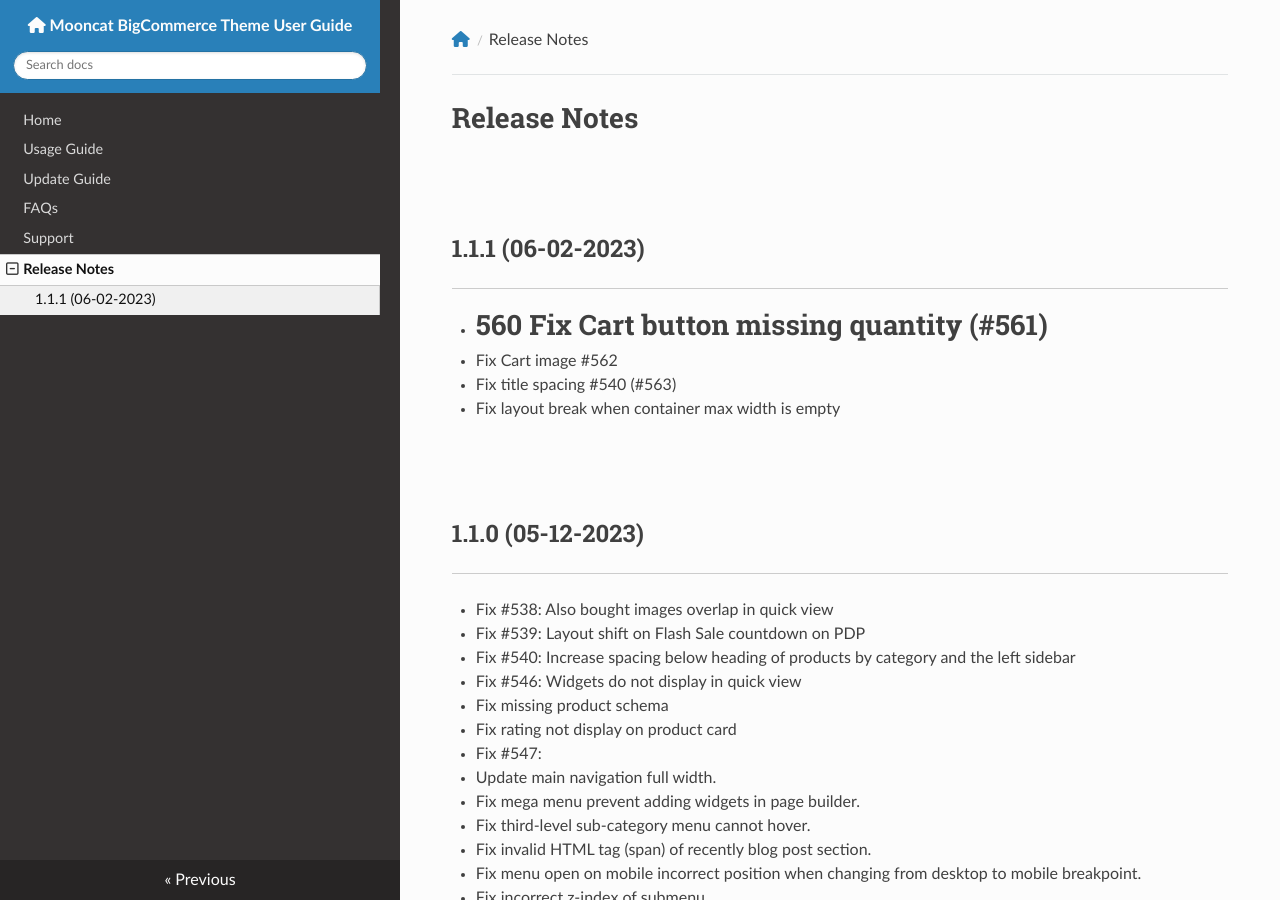
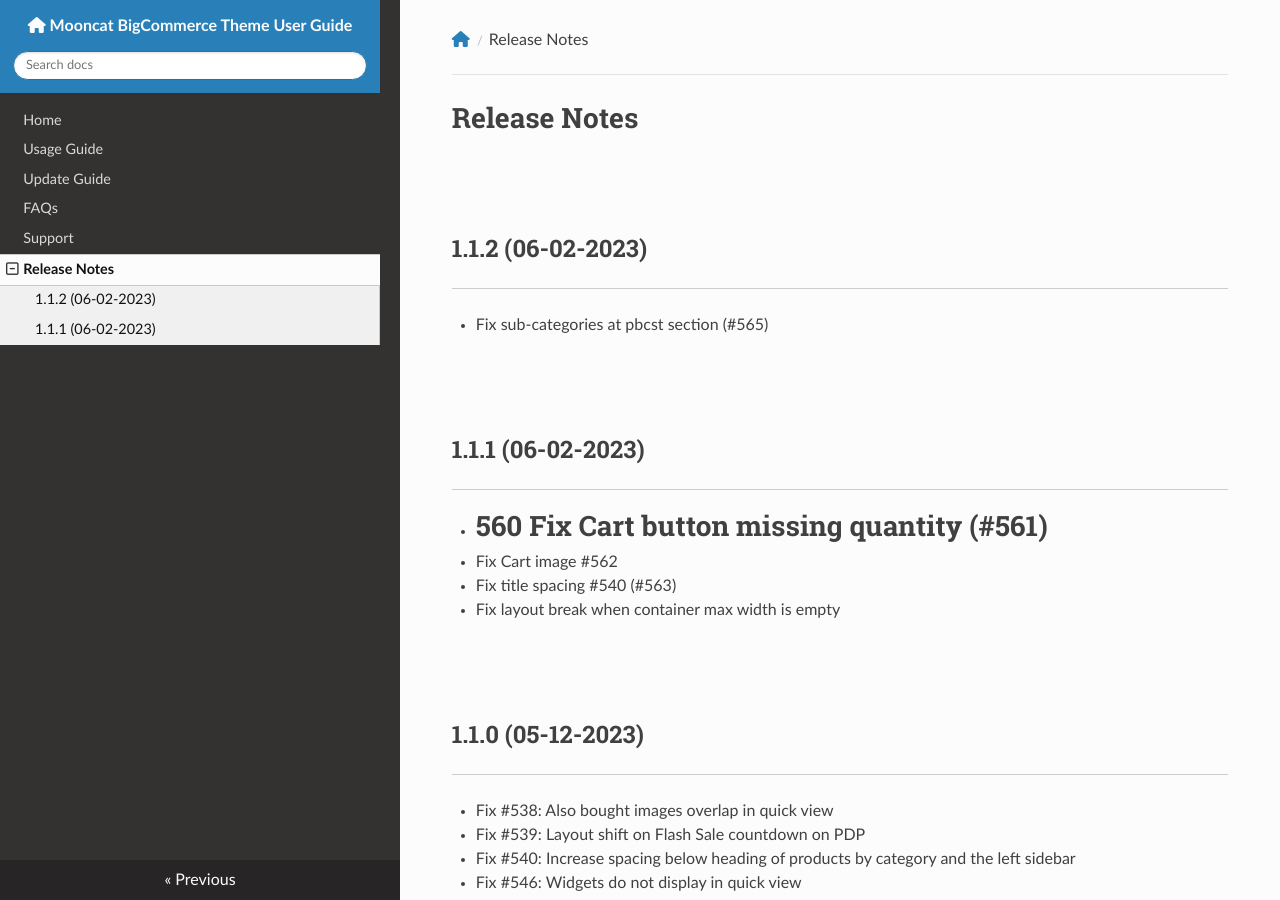
Before and after one commit to allcommerce/bc-mooncat-docs, an MkDocs documentation site: the page built from docs/changelog.md, in a window 1280 px wide and 900 px high. Built offline with MkDocs 1.6.1, drawn with Linux system fonts in a browser that asks for light colours; nearby versions of some CDN libraries.

Commit message:
Release 1.1.2

```diff
--- a/docs/changelog.md
+++ b/docs/changelog.md
@@ -1,4 +1,7 @@
 # Release Notes
+
+## 1.1.2 (06-02-2023)
+- Fix sub-categories at pbcst section (#565)
 
 ## 1.1.1 (06-02-2023)
 - #560 Fix Cart button missing quantity (#561)
```
